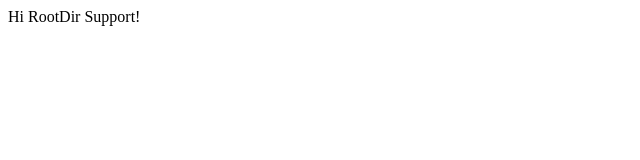
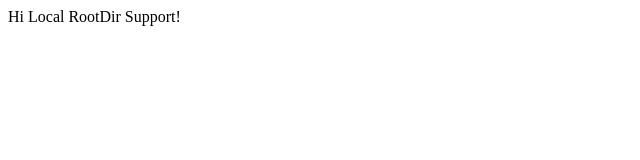
Before and after one commit to joshi4/api-rewrite, a plain HTML site: page static/index.html in a window 1280 px wide. Shown: the full height of the page, 0-640 px from the left. Drawn offline with Linux system fonts and the light colour scheme.

```diff
--- a/static/index.html
+++ b/static/index.html
@@ -1,5 +1,5 @@
 <html>
   <body>
-    <div> Hi RootDir Support! </div>
+    <div> Hi Local RootDir Support! </div>
   </body>
 </html>
```
